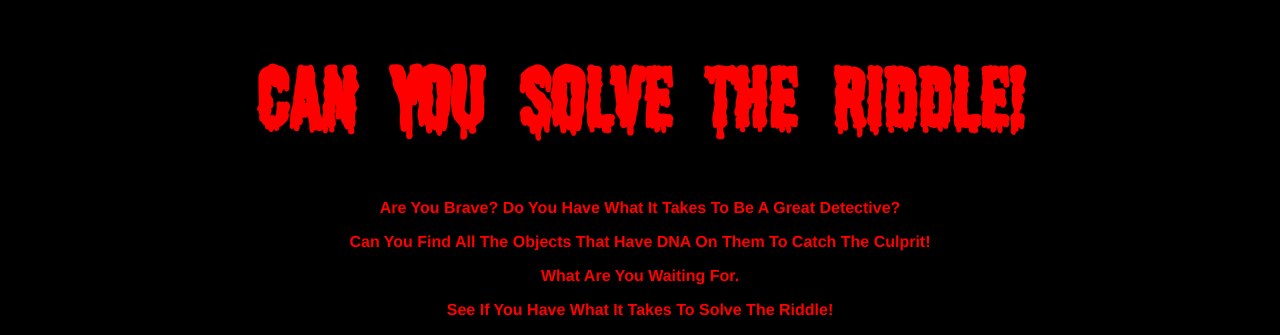
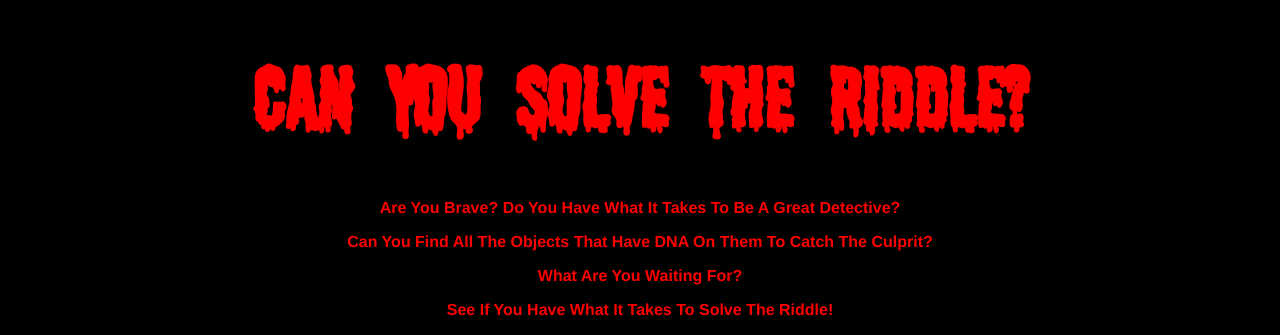
Before and after one commit to ziodolcevita/The-Riddle, a plain HTML site: page pages/riddle.html in a window 1280 px wide. Shown: the top 335 px of the page. Drawn offline with Linux system fonts and the light colour scheme; files that its build step writes are made by us from their sources; files whose address does not match are found by name.

Commit message:
Update riddle.html

```diff
--- a/pages/riddle.html
+++ b/pages/riddle.html
@@ -7,11 +7,11 @@
 </head>
 
 <header>
-  <h1>Can You Solve The Riddle!</h1>
+  <h1>Can You Solve The Riddle?</h1>
   <div class="instructions">
     <p>Are You Brave? Do You Have What It Takes To Be A Great Detective?</p>
-    <p>Can You Find All The Objects That Have DNA On Them To Catch The Culprit!</p>
-    <p>What Are You Waiting For.</p>
+    <p>Can You Find All The Objects That Have DNA On Them To Catch The Culprit?</p>
+    <p>What Are You Waiting For?</p>
     <p>See If You Have What It Takes To Solve The Riddle!</p>
   </div>
   <br>
```
